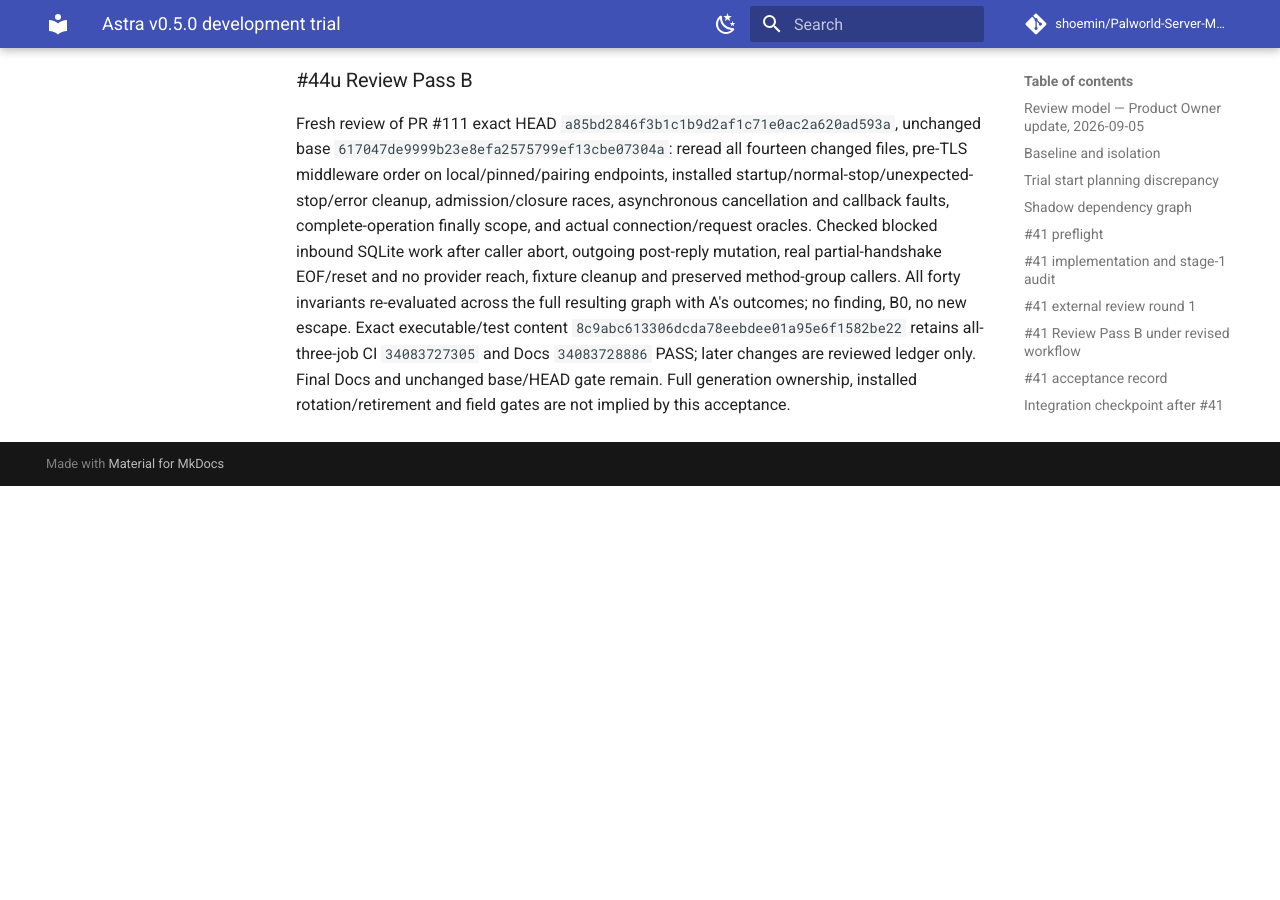
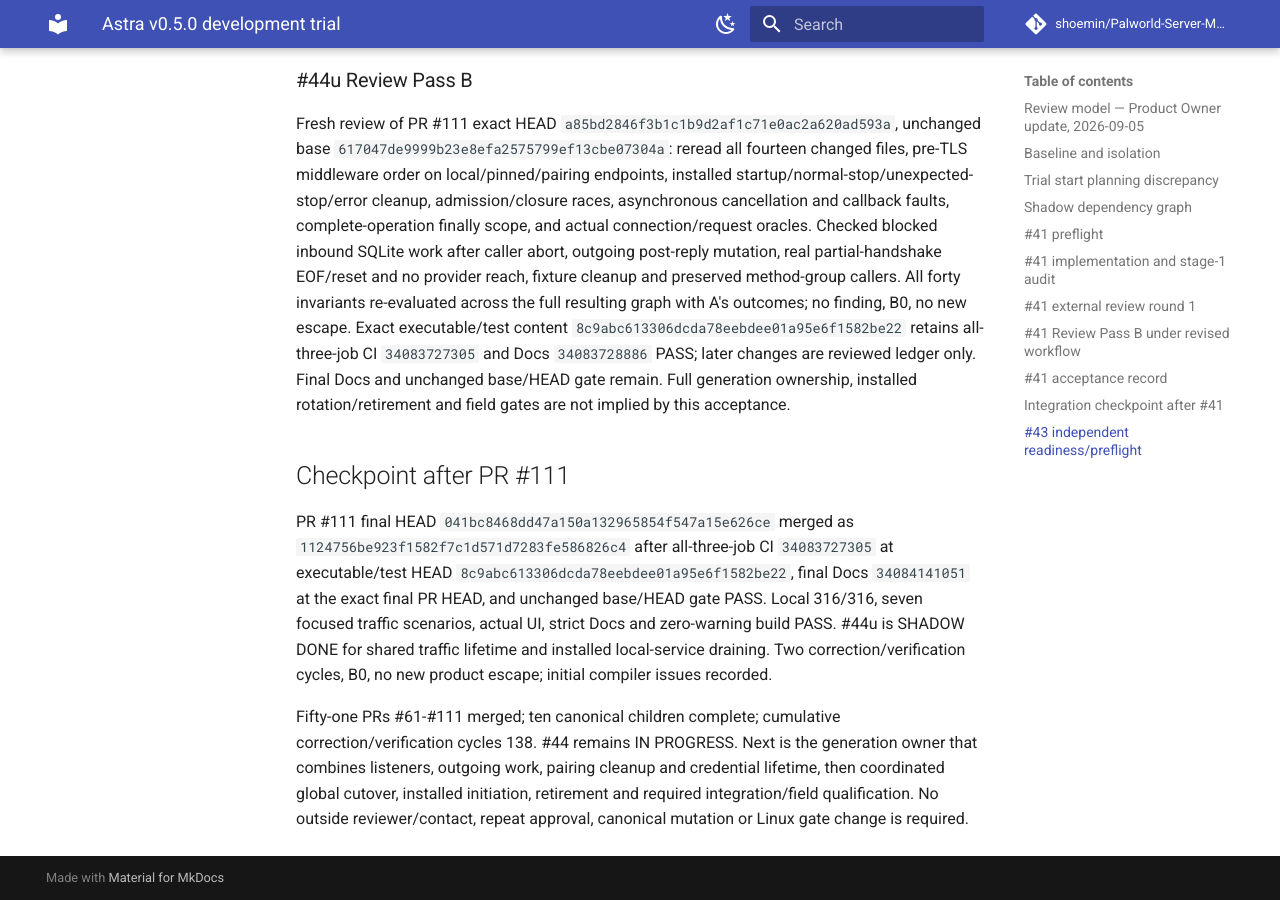
Before and after one commit to shoemin/Palworld-Server-Manager, an MkDocs documentation site: the page built from docs/experiments/astra-v0.5.0-trial.md, in a window 1280 px wide and 900 px high, scrolled down 201435 px. Built offline with MkDocs 1.6.1 and Material for MkDocs 9.7.7, drawn with Linux system fonts in a browser that asks for light colours; comment, search, counter and statistics services are not loaded; before the commit the page ends 201921 px from its top, so only the background shows below that; part of the change alters nothing that is shown.

```diff
--- a/docs/experiments/astra-v0.5.0-trial.md
+++ b/docs/experiments/astra-v0.5.0-trial.md
@@ -2162,3 +2162,10 @@ Exact executable/test HEAD `8c9abc613306dcda78eebdee01a95e6f1582be22`: all-three
 ### #44u Review Pass B
 
 Fresh review of PR #111 exact HEAD `a85bd2846f3b1c1b9d2af1c71e0ac2a620ad593a`, unchanged base `617047de9999b23e8efa2575799ef13cbe07304a`: reread all fourteen changed files, pre-TLS middleware order on local/pinned/pairing endpoints, installed startup/normal-stop/unexpected-stop/error cleanup, admission/closure races, asynchronous cancellation and callback faults, complete-operation finally scope, and actual connection/request oracles. Checked blocked inbound SQLite work after caller abort, outgoing post-reply mutation, real partial-handshake EOF/reset and no provider reach, fixture cleanup and preserved method-group callers. All forty invariants re-evaluated across the full resulting graph with A's outcomes; no finding, B0, no new escape. Exact executable/test content `8c9abc613306dcda78eebdee01a95e6f1582be22` retains all-three-job CI `34083727305` and Docs `34083728886` PASS; later changes are reviewed ledger only. Final Docs and unchanged base/HEAD gate remain. Full generation ownership, installed rotation/retirement and field gates are not implied by this acceptance.
+
+
+## Checkpoint after PR #111
+
+PR #111 final HEAD `041bc8468dd47a150a132965854f547a15e626ce` merged as `1124756be923f1582f7c1d571d7283fe586826c4` after all-three-job CI `34083727305` at executable/test HEAD `8c9abc613306dcda78eebdee01a95e6f1582be22`, final Docs `34084141051` at the exact final PR HEAD, and unchanged base/HEAD gate PASS. Local 316/316, seven focused traffic scenarios, actual UI, strict Docs and zero-warning build PASS. #44u is SHADOW DONE for shared traffic lifetime and installed local-service draining. Two correction/verification cycles, B0, no new product escape; initial compiler issues recorded.
+
+Fifty-one PRs #61-#111 merged; ten canonical children complete; cumulative correction/verification cycles 138. #44 remains IN PROGRESS. Next is the generation owner that combines listeners, outgoing work, pairing cleanup and credential lifetime, then coordinated global cutover, installed initiation, retirement and required integration/field qualification. No outside reviewer/contact, repeat approval, canonical mutation or Linux gate change is required.
```
